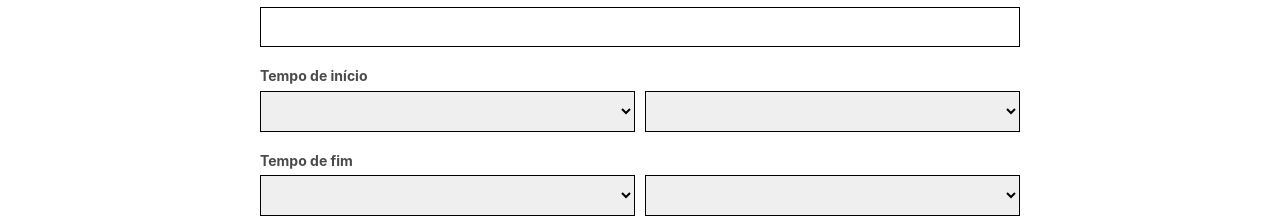
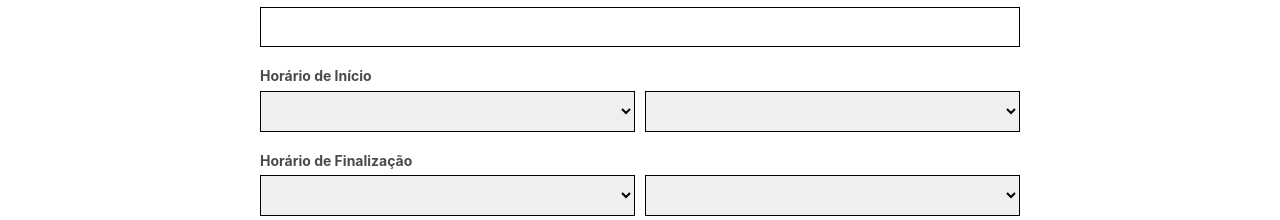
Before and after one commit to BiancaNCoelho/HorarioFacil, a Vue app in the folder frontend/: page /#/add in a window 1280 px wide. Shown: the part 404-624 px from the top of the page. Built offline with nearby package versions, Linux system fonts and the light colour scheme.

Commit message:
Pequenas Correções

```diff
--- a/frontend/src/views/AddClass.vue
+++ b/frontend/src/views/AddClass.vue
@@ -44,7 +44,7 @@
 
         <!-- Campos para selecionar o horário de início -->
         <div class="form-group">
-          <label for="start-time">Tempo de início</label>
+          <label for="start-time">Horário de Início</label>
           <div class="time-select">
             <select v-model="startHour" id="start-hour">
               <!-- Gera opções de horas (de 8 a 22) -->
@@ -59,7 +59,7 @@
 
         <!-- Campos para selecionar o horário de término -->
         <div class="form-group">
-          <label for="end-time">Tempo de fim</label>
+          <label for="end-time">Horário de Finalização</label>
           <div class="time-select">
             <select v-model="endHour" id="end-hour">
               <!-- Gera opções de horas (de 8 a 22) -->
@@ -135,7 +135,7 @@ export default {
 
   // Verificação do nome do Professor
   if (!/^[A-Za-zÀ-ÖØ-öø-ÿ\s]{2,}$/.test(this.teacherName)) {
-    alert("O nome do professor deve conter apenas letras (incluindo acentuação) e espaços, com pelo menos duas letras.");
+    alert("Digite um nome válido.");
     return;
   }
 
@@ -147,18 +147,18 @@ export default {
 
   // Verificação da Sala
   if (!/^[0-9]+$/.test(this.classroom)) {
-    alert("O número da sala deve conter apenas números e ter pelo menos um dígito.");
+    alert("O número da sala deve conter apenas números.");
     return;
   }
 
-  // Verificação da seleção de horas e minutos para Tempo de Início e Tempo de Fim
+  // Verificação da seleção de horas e minutos para Horário de Início e Horário de Finalização
   if (!this.startHour || !this.startMinute) {
-    alert("Por favor, selecione a hora e os minutos para o Tempo de Início.");
+    alert("Por favor, selecione a hora e os minutos para o Horário de Início.");
     return;
   }
 
   if (!this.endHour || !this.endMinute) {
-    alert("Por favor, selecione a hora e os minutos para o Tempo de Fim.");
+    alert("Por favor, selecione a hora e os minutos para o Horário de Finalização.");
     return;
   }
 
@@ -166,17 +166,17 @@ export default {
   const endTime = parseInt(this.endHour) * 60 + parseInt(this.endMinute);
 
   if (startTime === endTime) {
-    alert("Tempo de início e Tempo de fim não podem ser iguais.");
+    alert("Horário de início e Horário de Finalização não podem ser iguais.");
     return;
   }
 
   if (parseInt(this.startHour) === parseInt(this.endHour) && parseInt(this.endMinute) <= parseInt(this.startMinute)) {
-    alert("Os minutos de Tempo de fim devem ser maiores que os minutos de Tempo de início.");
+    alert("Os minutos de Horário de Finalização devem ser maiores que os minutos de Horário de início.");
     return;
   }
 
   if (parseInt(this.startHour) > parseInt(this.endHour)) {
-    alert("A hora de Tempo de início não pode ser maior que a hora de Tempo de fim.");
+    alert("A hora de Horário de Início não pode ser maior que a hora de Horário de Finalização.");
     return;
   }
 
--- a/frontend/src/views/EditClass.vue
+++ b/frontend/src/views/EditClass.vue
@@ -11,11 +11,6 @@
         <div class="form-group">
           <div class="form-row">
             <div class="form-column">
-              <!-- Campo para entrada do nome da aula -->
-              <label for="class-name">Nome da Aula</label>
-              <input type="text" v-model="className" id="class-name" />
-            </div>
-            <div class="form-column">
               <!-- Campo para selecionar o nome da matéria -->
               <label for="subject-name">Disciplina</label>
               <select v-model="subjectName" id="subject-name">
@@ -25,16 +20,16 @@
                 <option value="fia">FIA</option>
               </select>
             </div>
+            <div class="form-column">
+              <!-- Campo para entrada do nome do professor -->
+              <label for="teacher-name">Professor</label>
+              <input type="text" v-model="teacherName" id="teacher-name" />
+            </div>
           </div>
         </div>
 
         <div class="form-group">
           <div class="form-row">
-            <div class="form-column">
-              <!-- Campo para entrada do nome do professor -->
-              <label for="teacher-name">Professor</label>
-              <input type="text" v-model="teacherName" id="teacher-name" />
-            </div>
             <div class="form-column">
               <!-- Seletor de tempo de início da aula com horas e minutos -->
               <label for="start-time-hour">Horário de Início</label>
@@ -47,11 +42,6 @@
                 </select>
               </div>
             </div>
-          </div>
-        </div>
-
-        <div class="form-group">
-          <div class="form-row">
             <div class="form-column">
               <!-- Seletor do campus onde a aula será ministrada -->
               <label for="campus">Campus</label>
@@ -62,6 +52,11 @@
                 <option value="campus3">Centro de Artes</option>
               </select>
             </div>
+          </div>
+        </div>
+
+        <div class="form-group">
+          <div class="form-row">
             <div class="form-column">
               <!-- Seletor de tempo de fim da aula com horas e minutos -->
               <label for="end-time-hour">Horário de Finalização</label>
@@ -74,16 +69,6 @@
                 </select>
               </div>
             </div>
-          </div>
-        </div>
-
-        <div class="form-group">
-          <div class="form-row">
-            <div class="form-column">
-              <!-- Campo para entrada do nome da sala onde a aula será ministrada -->
-              <label for="classroom">Sala</label>
-              <input type="text" v-model="classroom" id="classroom" />
-            </div>
             <div class="form-column">
               <!-- Seletor do dia da semana em que a aula será ministrada -->
               <label for="weekday">Dia da Semana</label>
@@ -95,6 +80,16 @@
                 <option value="friday">Sexta-feira</option>
                 <option value="saturday">Sábado</option>
               </select>
+            </div>
+          </div>
+        </div>
+
+        <div class="form-group">
+          <div class="form-row">
+            <div class="form-column">
+              <!-- Campo para entrada do nome da sala onde a aula será ministrada -->
+              <label for="classroom">Sala</label>
+              <input type="text" v-model="classroom" id="classroom" />
             </div>
           </div>
         </div>
@@ -121,7 +116,6 @@ export default {
   data() {
     return {
       // Variáveis reativas para armazenar os dados do formulário
-      className: '',
       subjectName: '',
       teacherName: '',
       startTimeHour: '',
```
